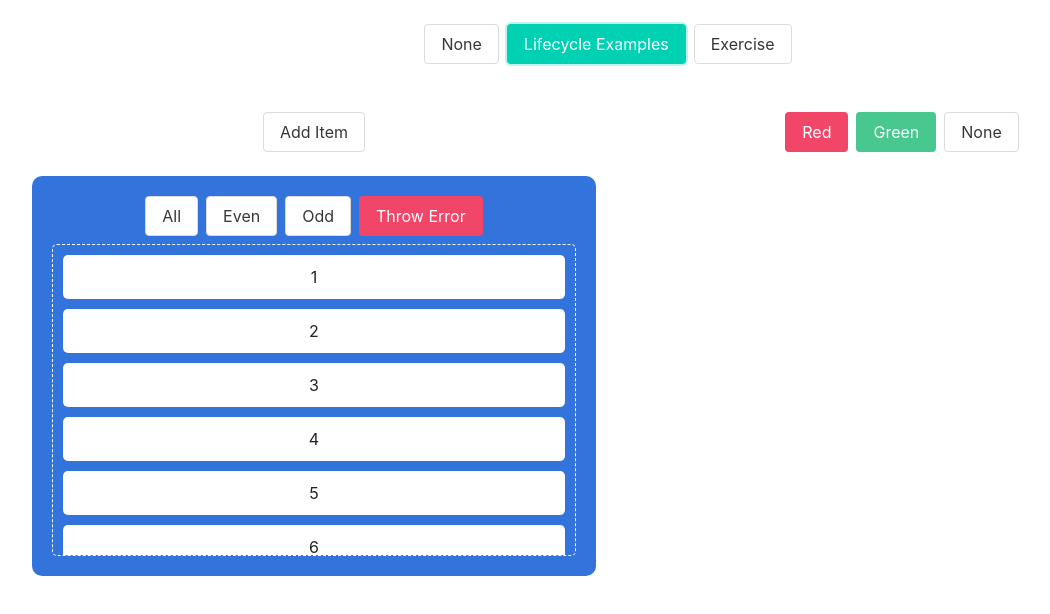
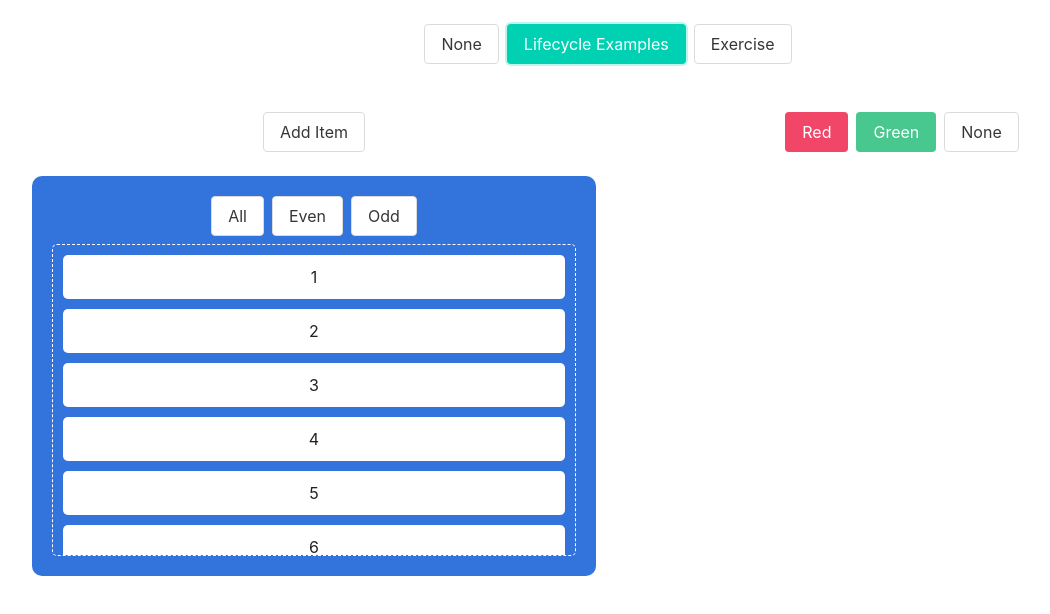
Before and after one commit to jtuppy/react-lifecycle-methods, a React (Create React App) app: page / in a window 1280 px wide. Both pictures are taken after a click on the button "Lifecycle Examples". Shown: the top 614 px of the page, without its empty margins (32-1082 px from the left). Built offline with nearby package versions, Linux system fonts and the light colour scheme.

Commit message:
Fix error boundary example

```diff
--- a/src/components/BlueView.js
+++ b/src/components/BlueView.js
@@ -73,12 +73,13 @@ class BlueView extends React.PureComponent {
   //   printBlue('BlueView: componentWillUnmount');
   // }
 
-  handleErrorClick() {
-    // throw new Error('List is broken...  :(')
-  }
-
   render() {
     // printBlue('BlueView: render');
+
+    // error boundary example
+    // if (this.props.numList.length > 12) {
+    //   throw new Error('List is broken :(')
+    // }
 
     const filteredList = this.props.numList.filter(
       (num) =>
@@ -105,9 +106,6 @@ class BlueView extends React.PureComponent {
           <button className="button" onClick={() => this.setState({ filter: 'odd' })}>
             Odd
           </button>
-          <button className="button is-danger" onClick={this.handleErrorClick}>
-            Throw Error
-          </button>
         </div>
         <div className="list-container" ref={this.listRef}>
           <ul>
```
